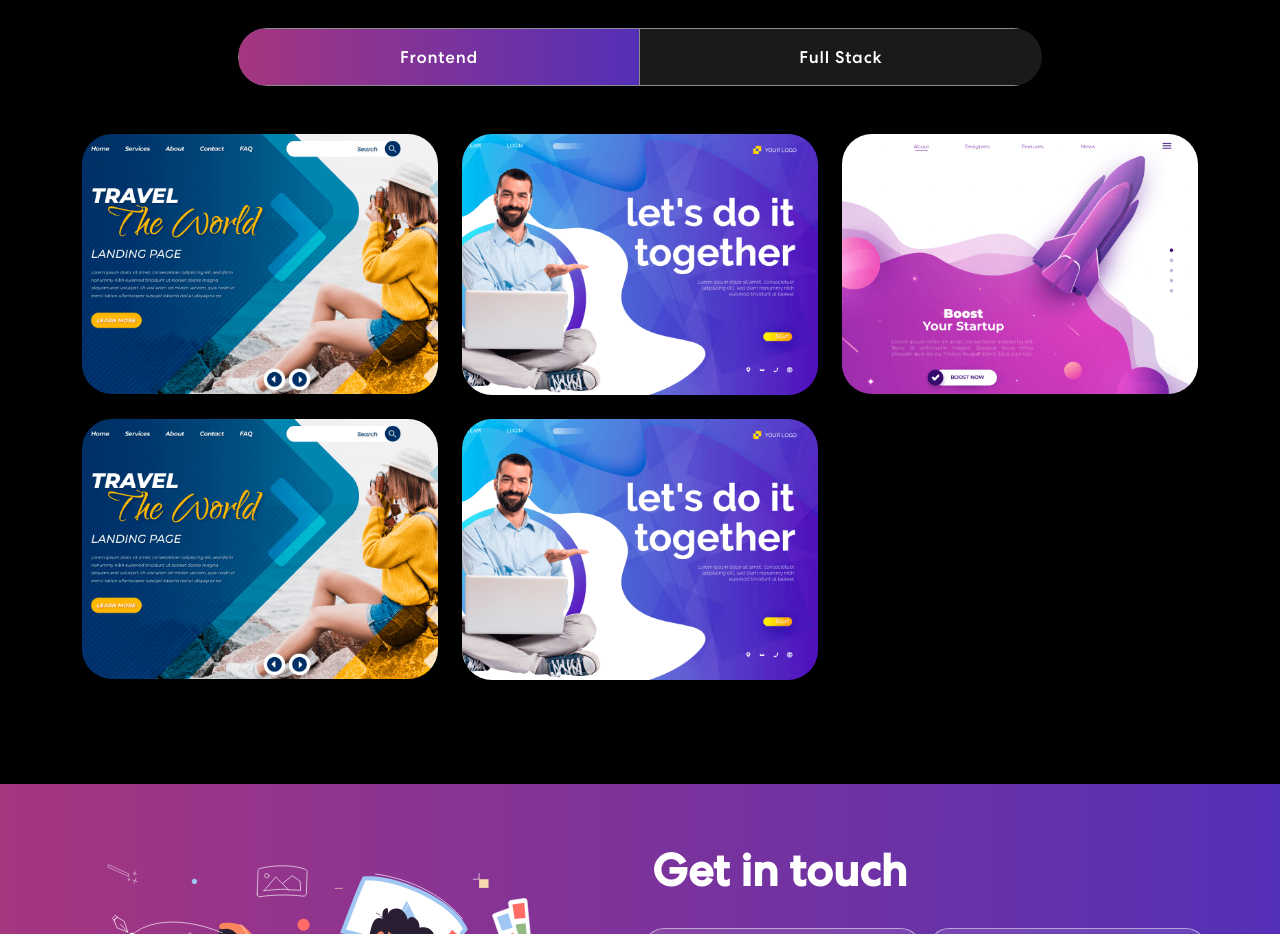
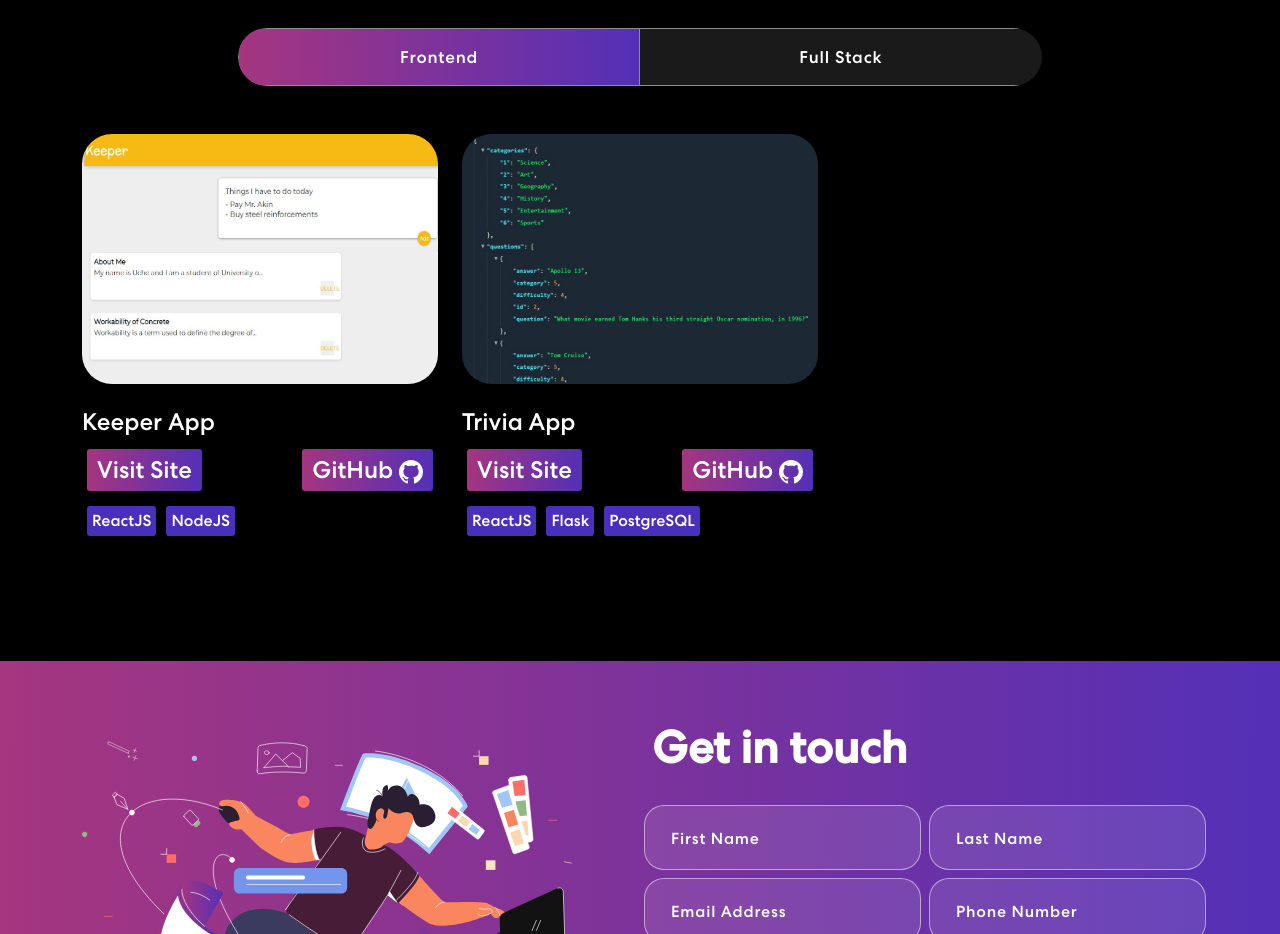
Before and after one commit to Uchechukwu10/Personal-Portfolio, a React (Create React App) app: page / in a window 1280 px wide. Shown: the part 1680-2614 px from the top of the page. Built offline with nearby package versions, Linux system fonts and the light colour scheme.

Commit message:
added keeper app and trivia app

```diff
--- a/src/App.css
+++ b/src/App.css
@@ -421,6 +421,10 @@ nav.navbar .navbar-toggler[aria-expanded="true"] .navbar-toggler-icon {
   overflow: hidden;
   margin-bottom: 24px;
 }
+.proj-imgbx img{
+  width: 100%;
+  height: 250px;
+}
 .proj-imgbx::before {
   content: "";
   background: linear-gradient(90.21deg, #AA367C -5.91%, #4A2FBD 111.58%);
@@ -618,3 +622,43 @@ nav.navbar .navbar-toggler[aria-expanded="true"] .navbar-toggler-icon {
   letter-spacing: 0.5px;
   margin-top: 20px;
 }
+
+/* Special Styling */
+.stacks {
+  display: flex;
+  margin-bottom: 40px;
+}
+
+.stack {
+  background-color: #4A2FBD;
+  margin: 5px;
+  padding: 3px 5px;
+  border-radius: 3px;
+  cursor: pointer;
+}
+.actions {
+  display: flex;
+  justify-content: space-between;
+  margin: 5px 0;
+
+}
+.actions .action{
+  cursor: pointer;
+  margin: 5px 5px;
+  padding: 3px 10px;
+  background: linear-gradient(90.21deg, #AA367C -5.91%, #4A2FBD 111.58%);
+  font-size: 1.5rem;
+  border-radius: 3px;
+}
+
+.action:hover {
+  background: #B8B8B8;
+}
+
+.action a {
+  text-decoration: none;
+  color: #fff;
+}
+.action a:hover {
+  color: #AA367C !important;
+}
--- a/src/components/ProjectCard.jsx
+++ b/src/components/ProjectCard.jsx
@@ -1,18 +1,29 @@
-import React from 'react';
-import { Col } from 'react-bootstrap';
+import React from "react";
+import { Col } from "react-bootstrap";
+import { Github } from "react-bootstrap-icons"
 
 const ProjectCard = (props) => {
   return (
     <Col sm={6} md={4}>
-            <div className='proj-imgbx'>
-                <img src={props.imgURL} alt='project-card' />
-                <div className='proj-txtx'>
+      <div className="proj-imgbx">
+        <img src={props.imgURL} alt="project-card" />
+        <div className="proj-txtx">
           <h4>{props.title}</h4>
           <span>{props.description}</span>
         </div>
       </div>
+      <h4>{props.title}</h4>
+      <div className="actions">
+        <div className="action"><a href={props.liveSite}>Visit Site</a></div>
+        <div className="action"><a href={props.github}>GitHub <Github /></a></div>
+      </div>
+      <div className="stacks">
+        {props.stacks.map((stack) => (
+          <span className="stack">{stack}</span>
+        ))}
+      </div>
     </Col>
-  )
-}
+  );
+};
 
-export default ProjectCard
+export default ProjectCard;
--- a/src/components/Projects.jsx
+++ b/src/components/Projects.jsx
@@ -1,48 +1,65 @@
 import React from "react";
 import ProjectCard from "./ProjectCard";
 import { Container, Row, Col, Nav, Tab } from "react-bootstrap";
-import projImg1 from "../assets/img/project-img1.png";
-import projImg2 from "../assets/img/project-img2.png";
-import projImg3 from "../assets/img/project-img3.png";
+import keeper from "../assets/img/keeper.jpg";
+import trivia from "../assets/img/trivia-app.jpg";
 import colorSharp2 from "../assets/img/color-sharp2.png";
 
 const Projects = () => {
-  const projects = [
+  const frontend = [
     {
-      title: "Trivia App",
+      title: "Keeper App",
       description:
-        "An app that displays trivia questions based on category and allows you play the trivia game",
-      imgURL: projImg1,
+        "This is a basic Frontend web app that allows a user to create notes",
+      imgURL: keeper,
+      stacks: ['ReactJS', 'NodeJS'],
+      liveSite: "https://keeper-app-bay.vercel.app/",
+      github: "https://github.com/Uchechukwu10/keeper-app"
     },
     {
       title: "Trivia App",
       description:
         "An app that displays trivia questions based on category and allows you play the trivia game",
-      imgURL: projImg2,
+      imgURL: trivia,
+      stacks: ['ReactJS', 'Flask', 'PostgreSQL'],
+      liveSite: "https://knowledge-banks.herokuapp.com/",
+      github: "https://github.com/Uchechukwu10/Trivia-game"
+    }
+  ];
+
+  const fullstack = [
+    {
+      title: "Keeper App",
+      description:
+        "This is a basic Frontend web app that allows a user to create notes",
+      imgURL: keeper,
+      stacks: ['ReactJS', 'NodeJS'],
+      liveSite: "https://keeper-app-bay.vercel.app/",
+      github: "https://github.com/Uchechukwu10/keeper-app"
     },
     {
       title: "Trivia App",
       description:
         "An app that displays trivia questions based on category and allows you play the trivia game",
-      imgURL: projImg3,
+      imgURL: trivia,
+      stacks: ['ReactJS', 'Flask', 'PostgreSQL'],
+      liveSite: "https://knowledge-banks.herokuapp.com/",
+      github: "https://github.com/Uchechukwu10/Trivia-game"
     },
     {
       title: "Trivia App",
       description:
         "An app that displays trivia questions based on category and allows you play the trivia game",
-      imgURL: projImg1,
-    },
-    {
-      title: "Trivia App",
-      description:
-        "An app that displays trivia questions based on category and allows you play the trivia game",
-      imgURL: projImg2,
-    },
+      imgURL: trivia,
+      stacks: ['ReactJS', 'Flask', 'PostgreSQL'],
+      liveSite: "https://keeper-app-bay.vercel.app/",
+      github: "https://github.com/Uchechukwu10/keeper-app"
+    }
   ];
 
   return (
     <div>
-      <section className="project" id="project">
+      <section className="project" id="projects">
         <Container>
           <Row>
             <Col>
@@ -65,13 +82,16 @@ const Projects = () => {
                 <Tab.Content>
                   <Tab.Pane eventKey="first">
                     <Row>
-                        {projects.map((project, index) => {
+                        {frontend.map((project, index) => {
                             return (
                             <ProjectCard
                                 key={index}
                                 title={project.title}
                                 description={project.description}
                                 imgURL={project.imgURL}
+                                stacks={project.stacks}
+                                liveSite={project.liveSite}
+                                github={project.github}
                             />
                             );
                         })}
@@ -79,13 +99,16 @@ const Projects = () => {
                   </Tab.Pane>
                   <Tab.Pane eventKey="second">
                     <Row>
-                      {projects.map((project, index) => {
+                      {fullstack.map((project, index) => {
                         return (
                           <ProjectCard
                             key={index}
                             title={project.title}
                             description={project.description}
                             imgURL={project.imgURL}
+                            stacks={project.stacks}
+                            liveSite={project.liveSite}
+                            github={project.github}
                           />
                         );
                       })}
```
Also changed, not shown: src/assets/img/keeper.jpg (added), src/assets/img/trivia-app.jpg (added), 16 other files (tests, documents, lock files or other folders). Lines whose indentation alone changed are shown as unchanged.
